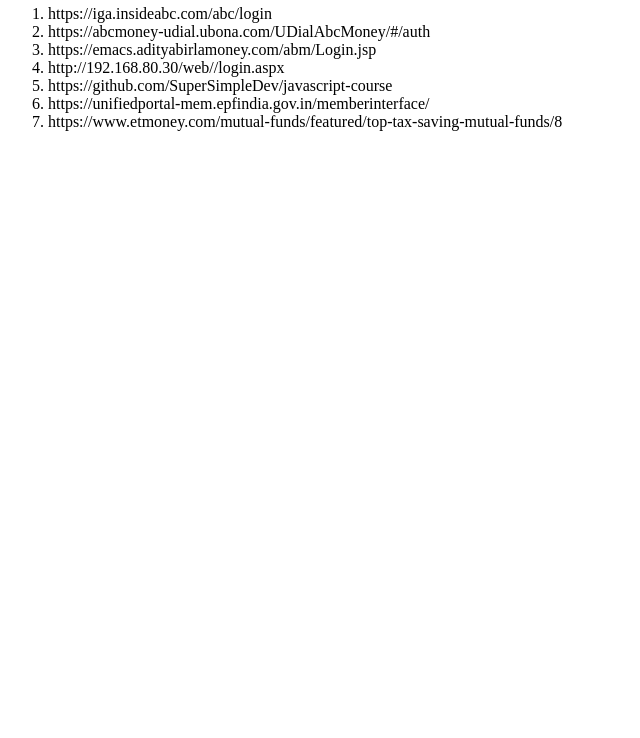
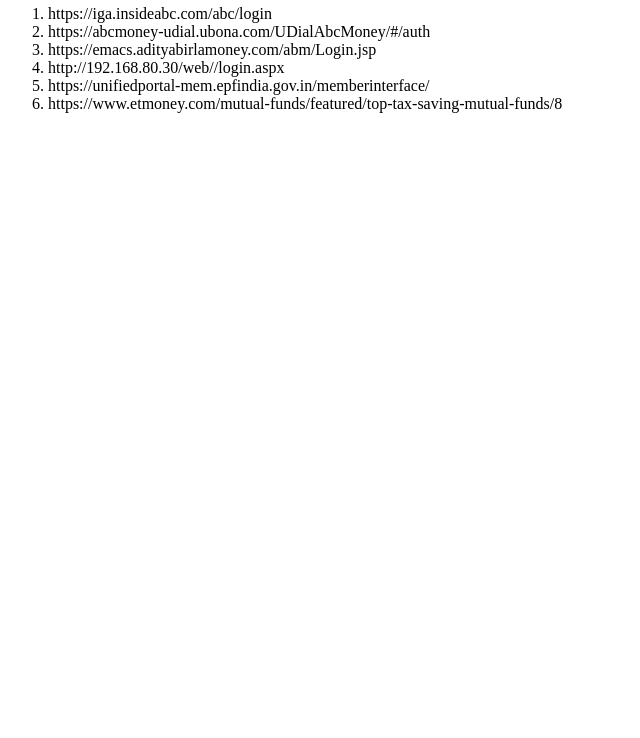
Before and after one commit to sudhakarMJ/l, a plain HTML site: page index.html in a window 1280 px wide. Shown: the part 62-800 px from the top of the page, without its empty margins (0-640 px from the left). Drawn offline with Linux system fonts and the light colour scheme.

Commit message:
index.html

```diff
--- a/index.html
+++ b/index.html
@@ -16,7 +16,6 @@
   <li>https://abcmoney-udial.ubona.com/UDialAbcMoney/#/auth</li>
   <li>https://emacs.adityabirlamoney.com/abm/Login.jsp</li>
   <li>http://192.168.80.30/web//login.aspx</li>
-  <li>https://github.com/SuperSimpleDev/javascript-course</li>
   <li>https://unifiedportal-mem.epfindia.gov.in/memberinterface/</li>
   <li>https://www.etmoney.com/mutual-funds/featured/top-tax-saving-mutual-funds/8</li>
 
```
